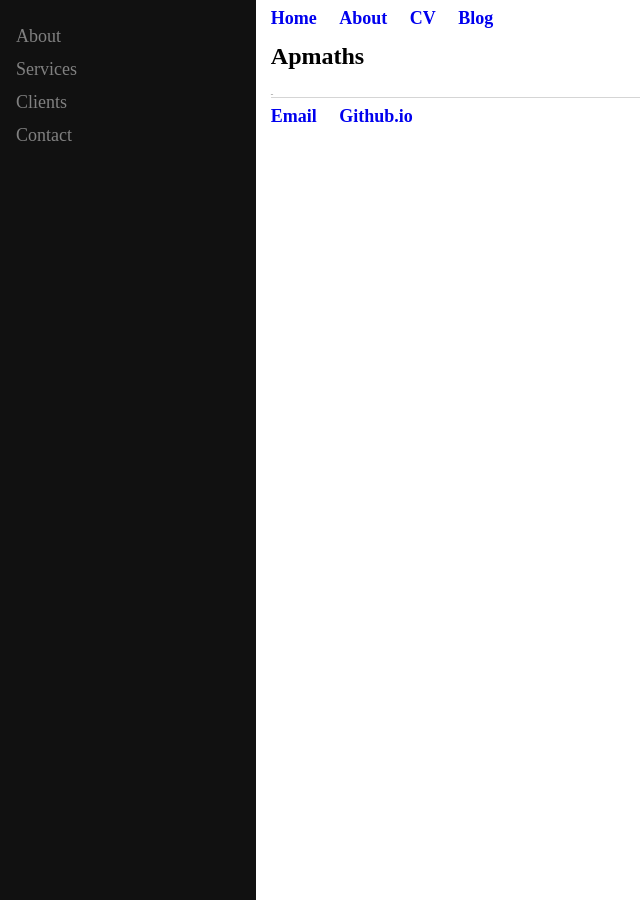
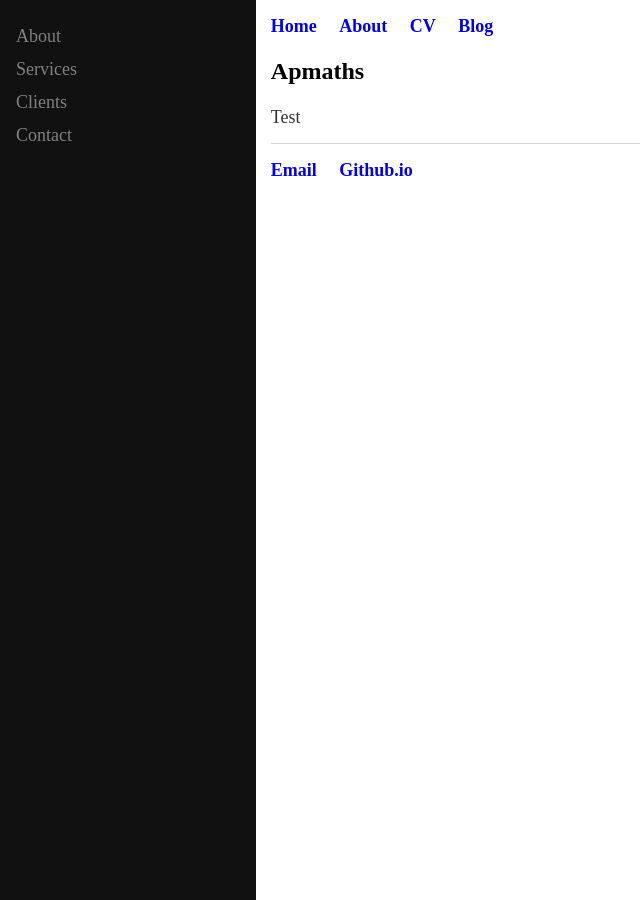
Before and after one commit to hoAngnaMPHan/apmaths.github.io, a Jekyll site: the page built from index.html, in a window 1280 px wide. Shown: the whole page, without its empty margins (0-640 px from the left). Built offline with Jekyll 4.4.1, drawn with Linux system fonts in a browser that asks for light colours.

Commit message:
Update style.css

```diff
--- a/css/style.css
+++ b/css/style.css
@@ -3,7 +3,7 @@ body {  font-family: 'Times New Roman', 'Times', 'serif';}
 a { text-decoration: none; color: #00099; }
 a:hover { text-decoration: underline; }
 
-p, ul { font-size: 1.5px; line-height: 1.4px; color: #333; }
+p, ul { font-size: 18px; line-height: 16px; color: #333; }
 
 h1, h2, h3, h4 { font-family: 'Times New Roman', 'Times', 'serif'; }
 h1 { font-size: 24px;  }
@@ -49,7 +49,7 @@ nav ul li, footer ul li { display: inline; margin-right: 18px; }
 footer { border-top: 1px solid #d5d5d5; font-size: 18px; }
 
 /* Blog */
-ul.posts { margin: 20px auto 40px; font-size: 1.8px; }
+ul.posts { margin: 20px auto 40px; font-size: 18px; }
 ul.posts li { list-style: none; }
 
 
```
